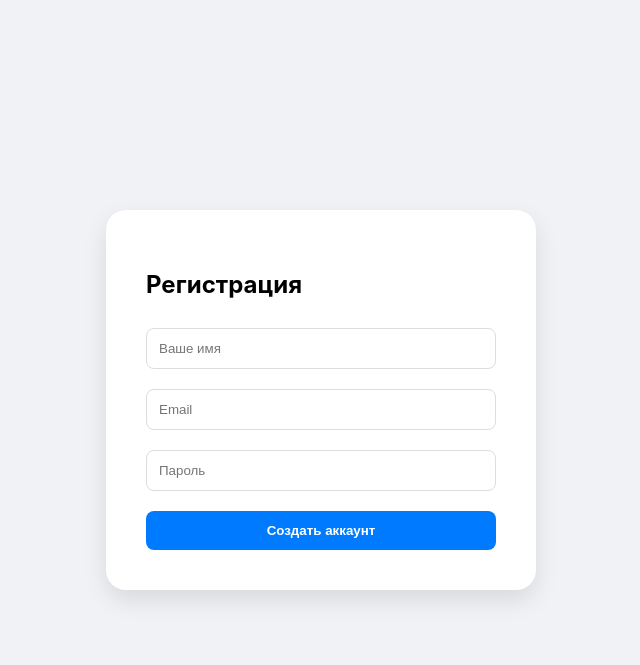
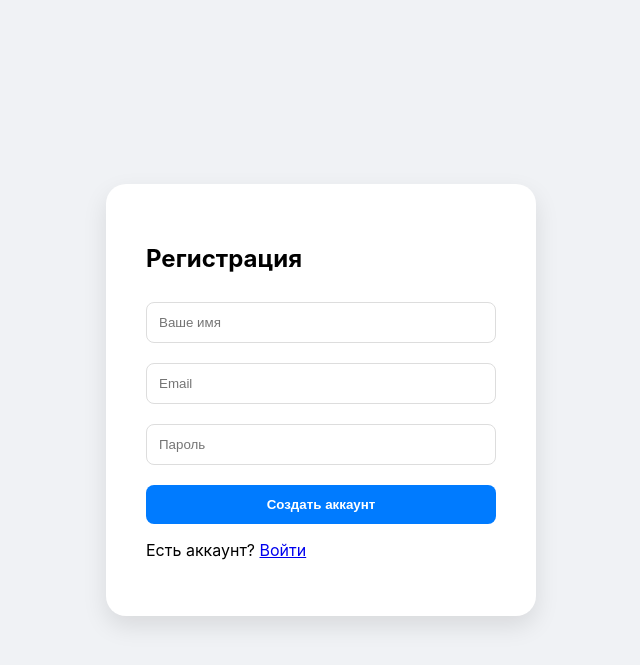
Before and after one commit to sploispy/dfgdf, a Flask app: page /register in a window 1280 px wide. Shown: the top 665 px of the page, without its empty margins (319-959 px from the left). Run offline with Flask 3, Linux system fonts and the light colour scheme.

Commit message:
register.html

```diff
--- a/templates/register.html
+++ b/templates/register.html
@@ -18,6 +18,8 @@
             <input type="email" name="email" placeholder="Email" required>
             <input type="password" name="password" placeholder="Пароль" required>
             <button type="submit">Создать аккаунт</button>
+                    <div class="links">
+            <p>Есть аккаунт? <a href="/login">Войти</a></p>
         </form>
     </div>
 </body>
```
